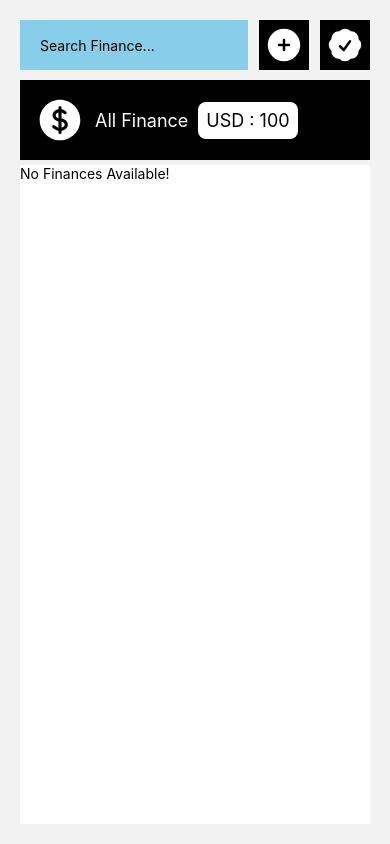
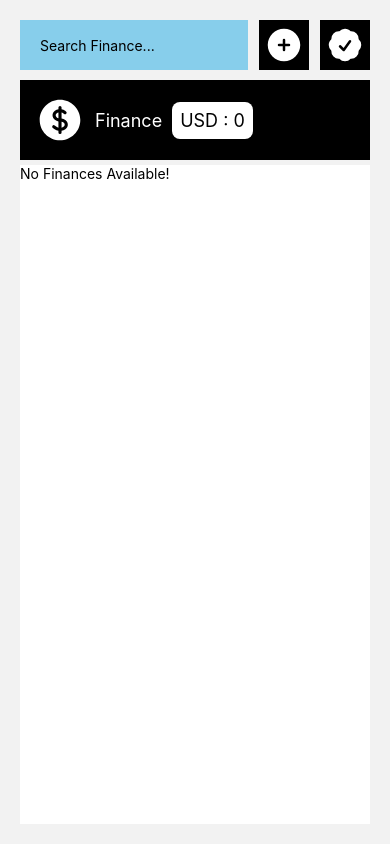
Before and after one commit to wahsandaruwan/simple_finance_mgmt_mob_app, a React Native app: screen /Home in a window 390 px wide. Built offline with nearby package versions, Linux system fonts and the light colour scheme.

Commit message:
Created total finance value update feature

```diff
--- a/src/screens/Home.js
+++ b/src/screens/Home.js
@@ -29,20 +29,24 @@ export default function Home({ navigation }) {
 
   const [filteredFinances, setFilteredFinances] = useState([]);
 
+  // Fetch finances
   useEffect(() => {
     handleFinancesFetch();
   }, []);
 
+  // Filter finances
   useEffect(() => {
     handleFilterFinances();
   }, [searchQuery, finances]);
 
+  // Fetch finances on focus
   useEffect(() => {
     if (isFocused) {
       handleFinancesFetch();
     }
   }, [isFocused]);
 
+  // Function to handle fetch finances
   const handleFinancesFetch = async () => {
     try {
       const availableData = await AsyncStorage.getItem("finances");
@@ -54,6 +58,7 @@ export default function Home({ navigation }) {
     }
   };
 
+  // Function to handle filter finances
   const handleFilterFinances = () => {
     const lowerCaseQuery = searchQuery.toLowerCase();
     const filtered = finances.filter(
@@ -62,6 +67,18 @@ export default function Home({ navigation }) {
         finance.financeType.toLowerCase().includes(lowerCaseQuery)
     );
     setFilteredFinances(filtered);
+  };
+
+  // Function to get total of finances
+  const getTotalFinances = () => {
+    return filteredFinances.reduce(
+      (total, finance) =>
+        finance.financeType === "Past Expense" ||
+        finance.financeType === "Future Expense"
+          ? total - finance.financeAmount
+          : total + finance.financeAmount,
+      0
+    );
   };
 
   return (
@@ -129,7 +146,7 @@ export default function Home({ navigation }) {
         >
           <Icons.CurrencyDollarIcon size="50" color="white" />
           <Text style={{ color: "white", fontSize: 18, marginLeft: 10 }}>
-            All Finance
+            Finance
           </Text>
           <Text
             style={{
@@ -141,7 +158,7 @@ export default function Home({ navigation }) {
               borderRadius: 8,
             }}
           >
-            USD : 100
+            USD : {getTotalFinances()}
           </Text>
         </View>
         <ScrollView
```
